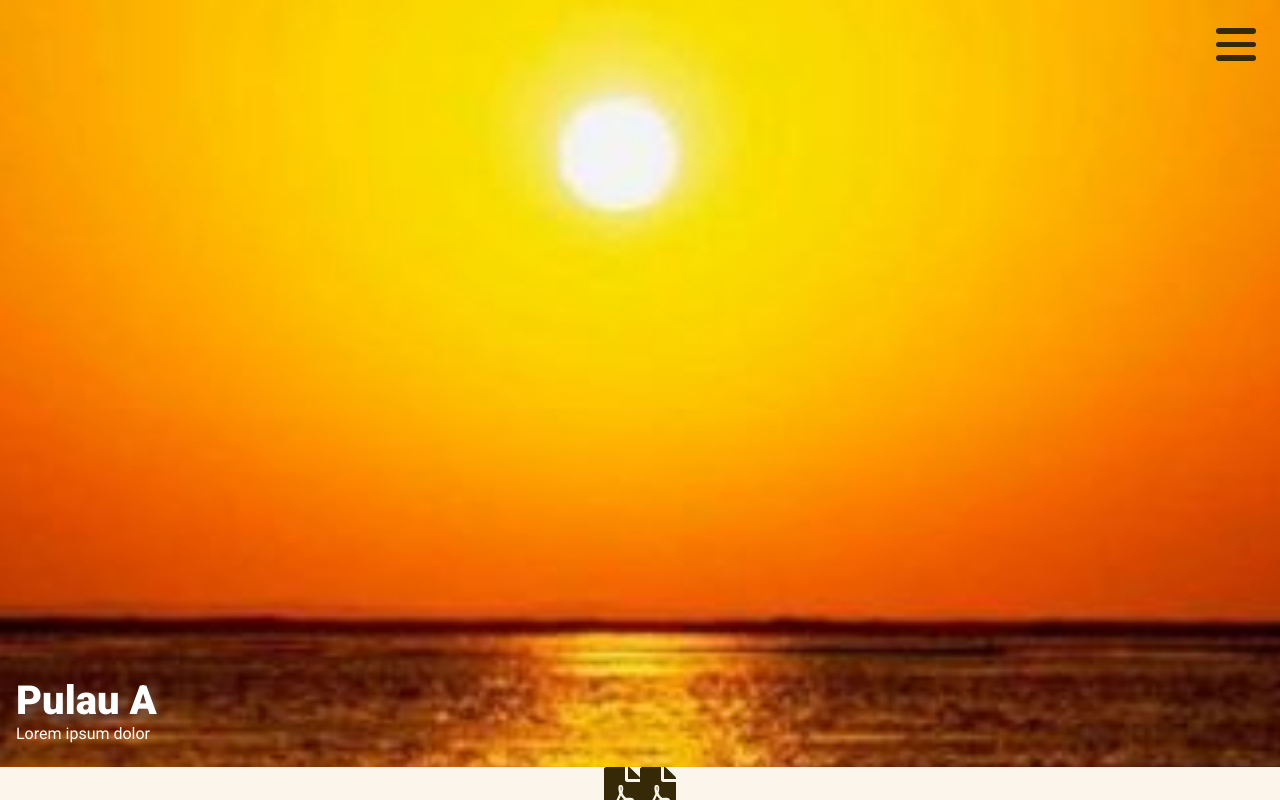
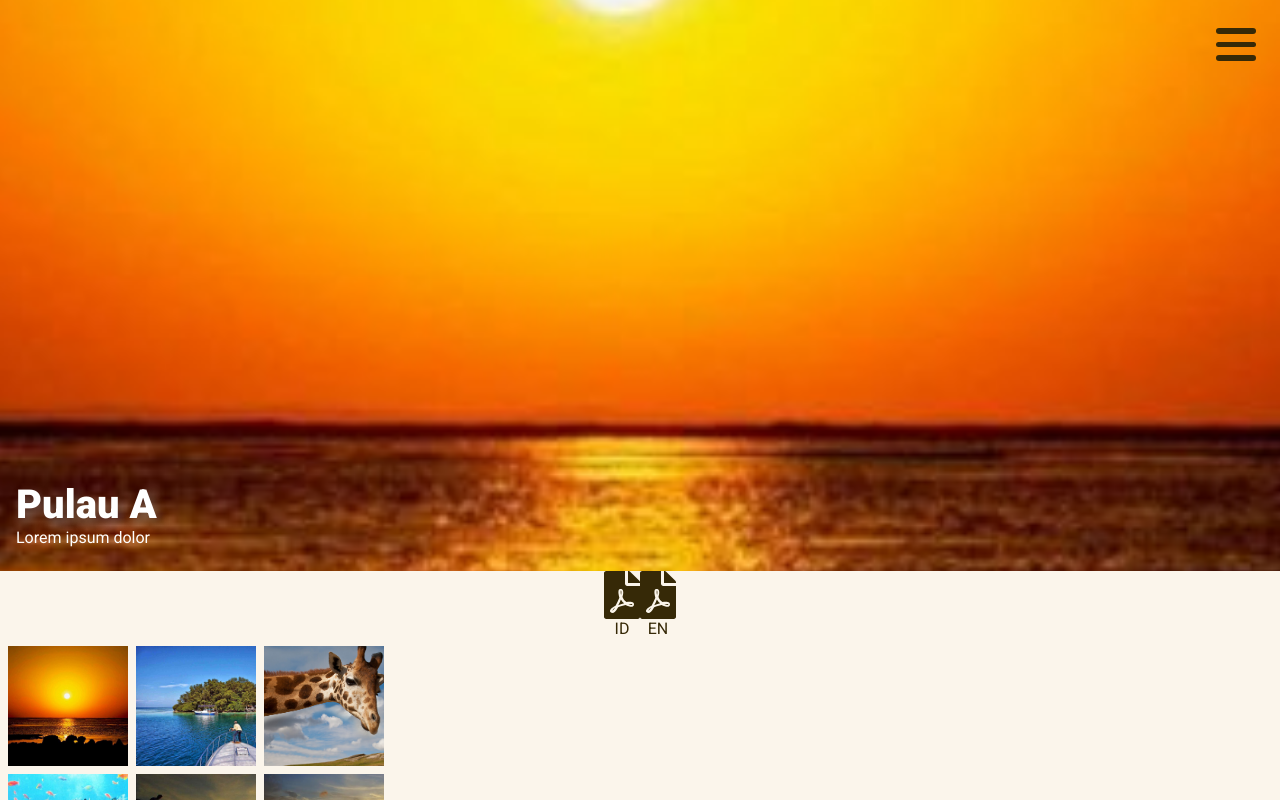
Before and after one commit to 6ne/everytour.id, a React (Create React App) app in the folder front-end/: page /destination/1 in a window 1280 px wide. Built offline with nearby package versions, Linux system fonts and the light colour scheme.

Commit message:
add grid 3x3

```diff
--- /dev/null
+++ b/front-end/src/components/Image/index.tsx
@@ -0,0 +1,19 @@
+import React, { CSSProperties } from 'react'
+import Style from './style.module.scss'
+import { Link } from 'react-router-dom'
+
+interface IImage {
+    ImgUrl: string,
+    CustomStyle?: string
+}
+
+export default ({ImgUrl, CustomStyle}: IImage) => {
+    const backgroundImageStyle: CSSProperties = {
+        backgroundImage: `url(${ImgUrl})`
+    }
+    return (
+        <div className={Style.ImageContainer} >
+            <div className={Style.image} style={backgroundImageStyle} ></div>
+        </div>
+    )
+}
--- /dev/null
+++ b/front-end/src/components/Image/style.module.scss
@@ -0,0 +1,10 @@
+.ImageContainer {
+    display: flex;
+    margin: .25em;
+    .image {
+        width: 120px;
+        height: 120px;
+        background-size: cover;
+        & :nth-of-type(1) {flex-grow: 1}
+    }
+}
--- a/front-end/src/components/Layout/index.tsx
+++ b/front-end/src/components/Layout/index.tsx
@@ -3,12 +3,13 @@ import Style from './style.module.scss'
 
 interface ILayout {
   Col?: boolean,
-  children: ReactNode
+  children: ReactNode,
+  customStyles?: string
 }
 
-export default ({ Col, children }: ILayout) => {
+export default ({ Col, children, customStyles }: ILayout) => {
   const direction = Col ? Style.col : Style.row
-  const style = `${Style.Layout} ${direction}`
+  const style = `${Style.Layout} ${direction} ${customStyles}`
 
   return (
     <div className={style}> {children} </div>
--- a/front-end/src/components/PDFReader/style.module.scss
+++ /dev/null
@@ -1,5 +0,0 @@
-.PDFReader {
-    display: flex;
-    flex-direction: column;
-    margin: .5em;
-}
--- a/front-end/src/pages/Destination/index.tsx
+++ b/front-end/src/pages/Destination/index.tsx
@@ -5,8 +5,13 @@ import sunset from '../../assets/img/sunset.jpg'
 import Style from './style.module.scss'
 import Icon from '../../components/Icon';
 import Layout from '../../components/Layout';
-import PDFReader from '../../components/PDFReader'
 import { faFilePdf } from '@fortawesome/free-solid-svg-icons';
+import Image from '../../components/Image'
+import pharapan from '../../assets/img/pulau-harapan.jpg'
+import bunaken from '../../assets/img/bunaken.jpg'
+import safari from '../../assets/img/sdzsafaripark-meta.jpg'
+import ptidung from '../../assets/img/wisata-pulau-tidung.jpeg'
+import sunrise from '../../assets/img/sunrise.png'
 
 export default () => {
   let { name } = useParams();
@@ -22,6 +27,23 @@ export default () => {
         <Icon Path="https://somewherethepdfbelongsto.pdf" Text="EN"
           Icon={faFilePdf} />
       </Layout>
+      <Layout Col={true} customStyles={Style.ImageContainer}>
+        <Layout Col={false} customStyles={Style.ImageItemContainer}>
+          <Image ImgUrl={sunset} />
+          <Image ImgUrl={pharapan} />
+          <Image ImgUrl={safari} />
+        </Layout>
+        <Layout Col={false} customStyles={Style.ImageItemContainer}>
+          <Image ImgUrl={bunaken} />
+          <Image ImgUrl={ptidung} />
+          <Image ImgUrl={sunrise} />
+        </Layout>
+        <Layout Col={false} customStyles={Style.ImageItemContainer}>
+          <Image ImgUrl={safari} />
+          <Image ImgUrl={sunset} />
+          {/* <Image ImgUrl={pharapan} /> */}
+        </Layout>
+      </Layout>
     </div>
   )
 }
--- a/front-end/src/pages/Destination/style.module.scss
+++ b/front-end/src/pages/Destination/style.module.scss
@@ -13,3 +13,10 @@
     flex-direction: column;
     margin: .5em;
 }
+
+.ImageContainer {
+    margin: .25em;
+    .ImageItemContainer {
+        justify-content: flex-start;
+    }
+}
```
Also changed, not shown: front-end/src/components/PDFReader/index.tsx (deleted, +0 -17 lines), front-end/src/assets/img/sunrise.png (renamed from front-end/src/assets/img/menikmati-indahnya-sunset-dan-sunrise-pulau-tidung-kepulauan-seribu.png).
